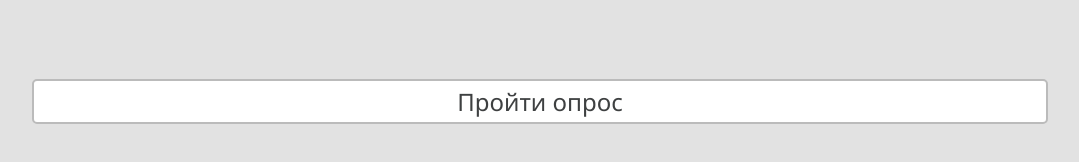
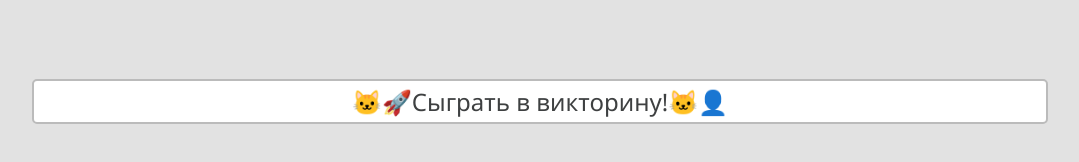
Before and after one commit to AlinaDoneich/metro-quiz, a plain HTML site: page station.html in a window 1280 px wide. Shown: the whole page, without its empty margins (100-1179 px from the left). Drawn offline with nearby package versions, Linux system fonts and the light colour scheme.

Commit message:
Изменение названия кнопки

```diff
--- a/quiz.js
+++ b/quiz.js
@@ -133,6 +133,3 @@ async function getQuestions() {
 }
 
 start();
-//получить тег, куда мы положим вопросы и ответы
-//взять вопрос и создать хтмл элементы, исходя из вопросов и ответов
-//привязать на нажатие кнопок код который будет проверять правильно или нет
--- a/station.html
+++ b/station.html
@@ -16,7 +16,7 @@
     <div class="container">
       <h1 id="station-name"></h1>
       <section id="station-content"></section>
-      <a class="button" href="./quiz.html">Пройти опрос</a>
+      <a class="button" href="./quiz.html">🐱‍🚀Сыграть в викторину!🐱‍👤</a>
     </div>
     <script src="./station.js"></script>
   </body>
```
